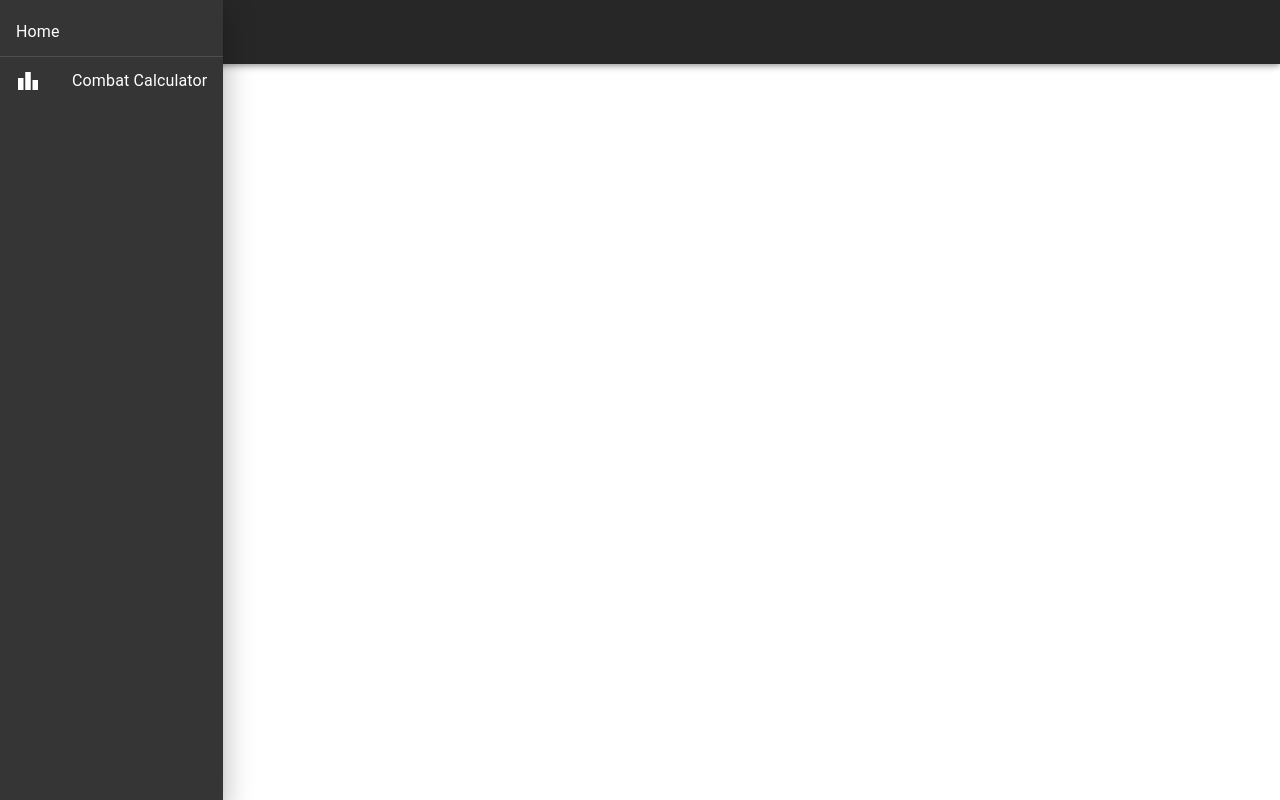
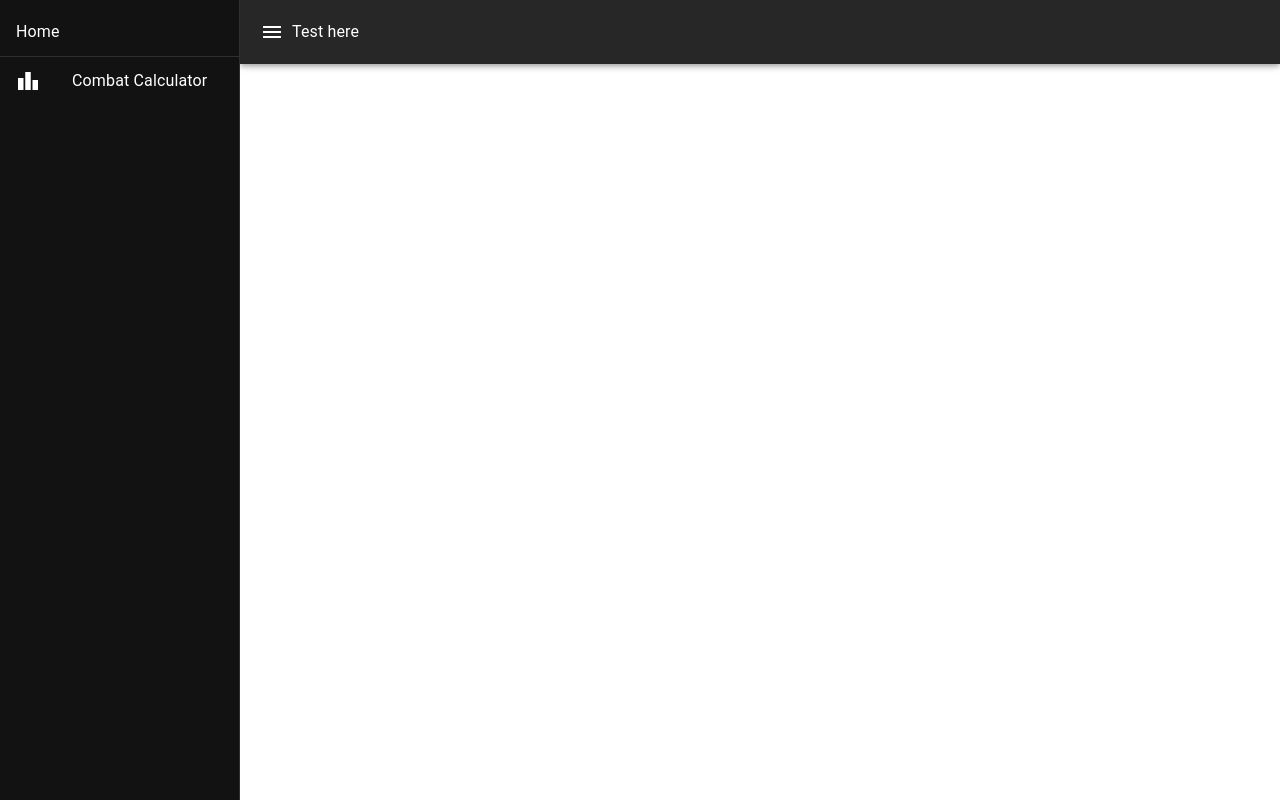
Before and after one commit to J-Haynes/osrs-tools, a React (Create React App) app: page / in a window 1280 px wide. Built offline with nearby package versions, Linux system fonts and the light colour scheme.

Commit message:
combines topbar and sidebar into one component, sidebar is now responsive

```diff
--- a/src/App.tsx
+++ b/src/App.tsx
@@ -2,36 +2,23 @@ import React, { useState, useEffect } from 'react'
 import MenuIcon from '@mui/icons-material/Menu'
 import './App.css'
 
-import Sidebar from './components/Sidebar'
+import Nav from './components/Nav'
 
 import { ThemeOptions } from '@mui/material/styles'
 import { ThemeProvider } from '@emotion/react'
 
 import { createTheme } from '@mui/material/styles'
 import { themeOptions } from './themeSettings'
-import TopBar from './components/TopBar'
 import { Box, useMediaQuery } from '@mui/material'
 
 const theme = createTheme(themeOptions)
 
 function App() {
-  const isScreenSmall = useMediaQuery('(max-width: 600px)')
-  const [sidebarOpen, setSidebarOpen] = useState(!isScreenSmall)
-
-  const toggleSidebar = () => {
-    setSidebarOpen(!sidebarOpen)
-  }
-
-  useEffect(() => {
-    setSidebarOpen(!isScreenSmall)
-  }, [isScreenSmall])
-
   return (
     <>
       <ThemeProvider theme={theme}>
         <Box sx={{ display: 'flex' }}>
-          <TopBar toggle={toggleSidebar} />
-          <Sidebar open={sidebarOpen} onClose={toggleSidebar} />
+          <Nav />
         </Box>
       </ThemeProvider>
     </>
--- /dev/null
+++ b/src/components/Nav.tsx
@@ -0,0 +1,96 @@
+import React, { useState } from 'react'
+import Drawer from '@mui/material/Drawer'
+import List from '@mui/material/List'
+import ListItem from '@mui/material/ListItem'
+import ListItemText from '@mui/material/ListItemText'
+import MenuIcon from '@mui/icons-material/Menu'
+import { Typography } from '@mui/material'
+
+import { styled } from '@mui/system'
+import {
+  AppBar,
+  Divider,
+  IconButton,
+  ListItemButton,
+  ListItemIcon,
+  Toolbar,
+} from '@mui/material'
+
+import Leaderboard from '@mui/icons-material/Leaderboard'
+
+const drawerWidth = 240
+
+const drawer = (
+  <div>
+    <List>
+      <ListItemButton>
+        <ListItemText primary="Home" />
+      </ListItemButton>
+      <Divider />
+      <ListItemButton>
+        <ListItemIcon>
+          <Leaderboard />
+        </ListItemIcon>
+        <ListItemText primary="Combat Calculator" />
+      </ListItemButton>
+    </List>
+  </div>
+)
+
+export default function Nav() {
+  const [mobileOpen, setMobileOpen] = React.useState(false)
+
+  const handleDrawerToggle = () => {
+    setMobileOpen(!mobileOpen)
+  }
+  return (
+    <>
+      <AppBar
+        position="fixed"
+        sx={{
+          width: { sm: `calc(100% - ${drawerWidth}px)` },
+          ml: { sm: `${drawerWidth}px` },
+        }}
+      >
+        <Toolbar style={{ display: 'flex' }}>
+          <IconButton
+            edge="start"
+            color="inherit"
+            aria-label="menu"
+            onClick={handleDrawerToggle}
+          >
+            <MenuIcon />
+          </IconButton>
+          <Typography align="center" noWrap component="div">
+            Test here
+          </Typography>
+        </Toolbar>
+      </AppBar>
+      <Drawer
+        // container={container}
+        variant="temporary"
+        open={mobileOpen}
+        onClose={handleDrawerToggle}
+        ModalProps={{
+          keepMounted: true, // Better open performance on mobile.
+        }}
+        sx={{
+          display: { xs: 'block', sm: 'none' },
+          '& .MuiDrawer-paper': { boxSizing: 'border-box', width: drawerWidth },
+        }}
+      >
+        {drawer}
+      </Drawer>
+      <Drawer
+        variant="permanent"
+        sx={{
+          display: { xs: 'none', sm: 'block' },
+          '& .MuiDrawer-paper': { boxSizing: 'border-box', width: drawerWidth },
+        }}
+        open
+      >
+        {drawer}
+      </Drawer>
+    </>
+  )
+}
--- a/src/components/Sidebar.tsx
+++ /dev/null
@@ -1,47 +0,0 @@
-import React, { useState } from 'react'
-import Drawer from '@mui/material/Drawer'
-import List from '@mui/material/List'
-import ListItem from '@mui/material/ListItem'
-import ListItemText from '@mui/material/ListItemText'
-
-import { styled } from '@mui/system'
-import { Divider, ListItemButton, ListItemIcon } from '@mui/material'
-
-import Leaderboard from '@mui/icons-material/Leaderboard'
-
-// const StyledDrawer = styled(Drawer)({
-//   width: '250px', // Adjust the width as needed
-// })
-
-const drawWidth = 250
-
-const drawerBackdropProps = {
-  invisible: true,
-}
-
-export default function Sidebar({ open, onClose }: any) {
-  return (
-    <>
-      <Drawer
-        open={open}
-        onClose={onClose}
-        BackdropProps={drawerBackdropProps}
-        sx={{ width: drawWidth, flexShrink: 0 }}
-        anchor="left"
-      >
-        <List>
-          <ListItemButton>
-            <ListItemText primary="Home" />
-          </ListItemButton>
-          <Divider />
-          <ListItemButton>
-            <ListItemIcon>
-              <Leaderboard />
-            </ListItemIcon>
-            <ListItemText primary="Combat Calculator" />
-          </ListItemButton>
-        </List>
-      </Drawer>
-    </>
-  )
-}
--- a/src/components/TopBar.tsx
+++ /dev/null
@@ -1,27 +0,0 @@
-import React, { useState } from 'react'
-
-import AppBar from '@mui/material/AppBar'
-import Toolbar from '@mui/material/Toolbar'
-import IconButton from '@mui/material/IconButton'
-import MenuIcon from '@mui/icons-material/Menu'
-import { Typography } from '@mui/material'
-
-export default function TopBar({ toggle }: any) {
-  return (
-    <AppBar position="fixed">
-      <Toolbar style={{ display: 'flex' }}>
-        <IconButton
-          edge="start"
-          color="inherit"
-          aria-label="menu"
-          onClick={toggle}
-        >
-          <MenuIcon />
-        </IconButton>
-        <Typography align="center" noWrap component="div">
-          Test here
-        </Typography>
-      </Toolbar>
-    </AppBar>
-  )
-}
```
